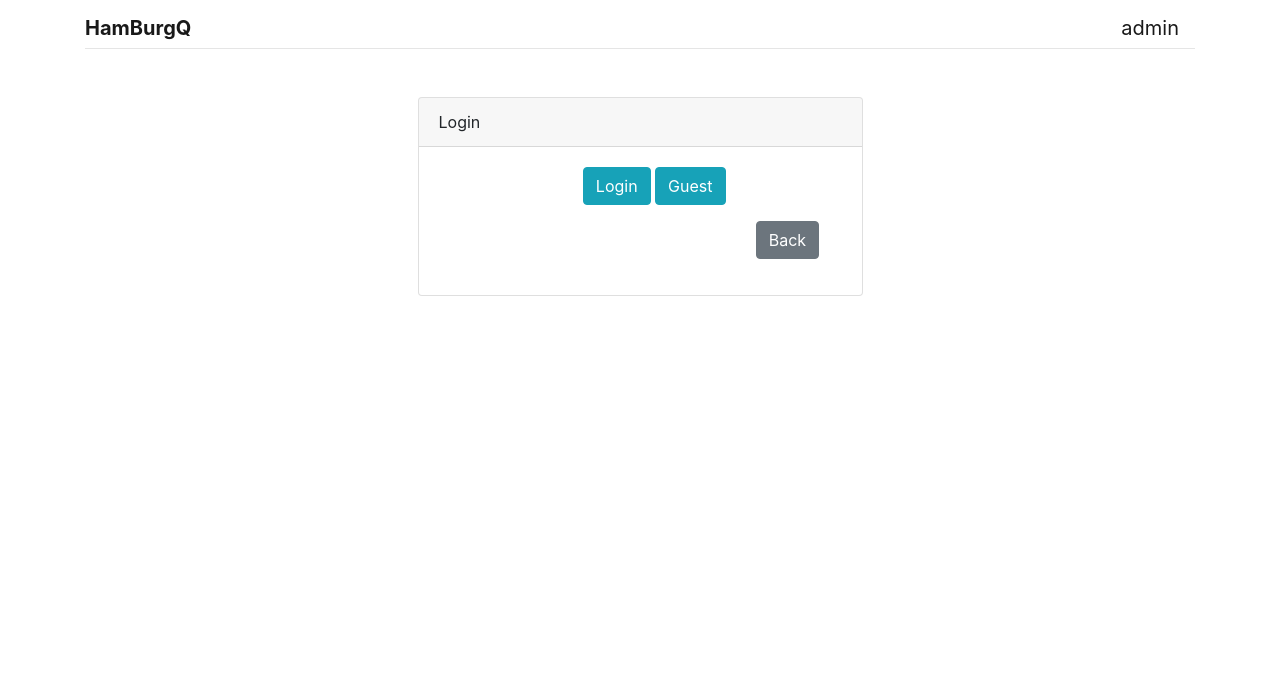
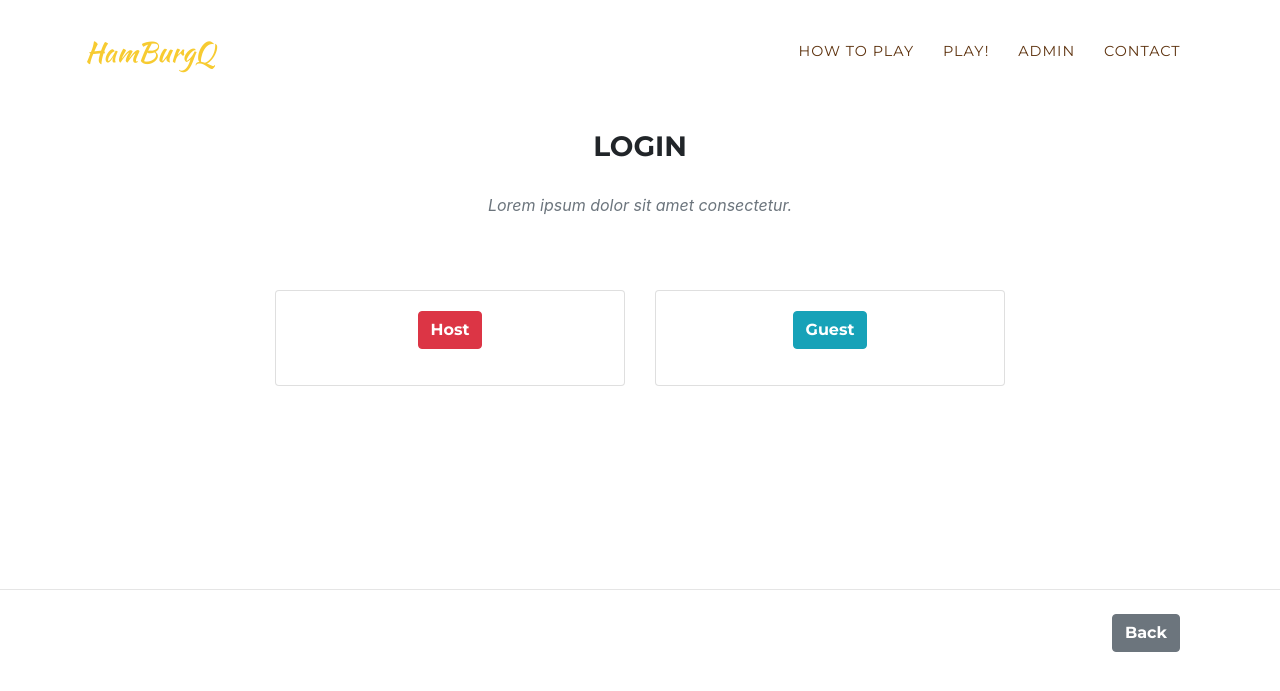
Before and after one commit to wodwine/HamburgQ, a Django app: page /login/ in a window 1280 px wide. Shown: the top 691 px of the page. Run offline with Django 3.2, Linux system fonts and the light colour scheme; some libraries are stand-ins or nearby versions; some web fonts are replaced.

Commit message:
ui login / basic

```diff
--- a/Game/templates/Home/mainpage.html
+++ b/Game/templates/Home/mainpage.html
@@ -1,5 +1,6 @@
 {% extends 'base.html' %}
 {% block method_content %}
+
 <!DOCTYPE html>
 <html lang="en">
 
--- a/Game/templates/Login/login.html
+++ b/Game/templates/Login/login.html
@@ -1,89 +1,83 @@
-<link href="//maxcdn.bootstrapcdn.com/bootstrap/4.1.1/css/bootstrap.min.css" rel="stylesheet" id="bootstrap-css">
-<script src="//maxcdn.bootstrapcdn.com/bootstrap/4.1.1/js/bootstrap.min.js"></script>
-<script src="//cdnjs.cloudflare.com/ajax/libs/jquery/3.2.1/jquery.min.js"></script>
-<!------ Include the above in your HEAD tag ---------->
+{% extends 'base.html' %}
+{% block method_content %}
 
-<!doctype html>
+<!DOCTYPE html>
 <html lang="en">
+
 <head>
-    <!-- Required meta tags -->
+
   <meta charset="utf-8">
   <meta name="viewport" content="width=device-width, initial-scale=1, shrink-to-fit=no">
+  <meta name="description" content="">
+  <meta name="author" content="">
 
-    <!-- Fonts -->
-    <link rel="dns-prefetch" href="https://fonts.gstatic.com">
-    <link href="https://fonts.googleapis.com/css?family=Raleway:300,400,600" rel="stylesheet" type="text/css">
+  <title>HamBurgQ</title>
 
-    <link rel="stylesheet" href="css/style.css">
+  {% load static %}
 
-    <link rel="icon" href="Favicon.png">
+  <link rel="stylesheet" type="text/css" href="{% static 'Home/css/style.css' %}">
+</head>
 
-    <!-- Bootstrap CSS -->
-    <link rel="stylesheet" href="https://stackpath.bootstrapcdn.com/bootstrap/4.1.3/css/bootstrap.min.css">
+<body>
 
-    <title>Login</title>
-    <nav class="navbar fixed-top navbar-expand-lg navbar-light white scrolling-navbar">
+  <section class="page-section" id="Play!">
+    <main class="login-form" style="margin:30px;">
+
         <div class="container">
+          <center><h3 class="section-heading text-uppercase">Login</h3></center>
+          </br><center><h3 class="section-subheading text-muted">Lorem ipsum dolor sit amet consectetur.</h3></center>
 
-                <a class="navbar-brand waves-effect" href="{% url 'Game:home' %}" target="_self">
-                    <strong>HamBurgQ</strong>
-                </a>
+            <div class="row justify-content-center">
+                <div class="col-lg-4 col-md-6 mb-4">
+                    <div class="card">
+                        <div class="card-body">
+                            <form action="" method="">
+                                <div class="form-group row">
+                                  <div class="col-md-12 text-center">
                                     {% if user.is_authenticated %}
-                <h>{{user.username.title}}</h>
-                <a href="{% url 'Game:log_out' %}">Logout</a>
+                                      <a href="host" target="_self" class="btn btn-danger btn-md">Login</a>
                                     {% else %}
-                <a class="navbar-brand waves-effect" href="{% url 'Game:admin' %}" target="_self">
-                    admin
+                                      <a href="{% url "social:begin" "google-oauth2" %}" class="btn btn-danger">Host
                                       </a>
                                     {% endif %}
                                   </div>
 
                                 </div>
-        </nav>
-</head>
-<body>
-
-<main class="login-form">
-    <div class="container">
-        <hr class="my-5">
-
-        <div class="row justify-content-center">
-            <div class="col-md-5">
+                            </form>
+                        </div>
+                    </div>
+                </div>
+                <div class="col-lg-4 col-md-6 mb-4">
                     <div class="card">
-                    <div class="card-header">Login</div>
                         <div class="card-body">
                             <form action="" method="">
                                 <div class="form-group row">
-                                    <div class="col-md-6 offset-md-4">
-                                        {% if user.is_authenticated %}
-                                        <a href="host" target="_self" class="btn btn-success btn-md">Host</a>
-                                        {% else %}
-                                        <a href="{% url "social:begin" "google-oauth2" %}" class="btn btn-info">
-                                            Login
-                                        </a>
-                                        {% endif %}
+                                  <div class="col-md-12 text-center">
                                     <a href="guest" target="_self" class="btn btn-info btn-md">Guest</a>
-                                    </div>
-                            </div>
-                            <div class="col-md-6 offset-md-9"><a href="{% url 'Game:home' %}" class="btn btn-secondary">
-                                Back
-                            </a>
                                   </div>
                                 </div>
                             </form>
                         </div>
                     </div>
+
                 </div>
             </div>
         </div>
+    </main>
+  </section>
+  <!-- Footer -->
+  <footer class="footer">
+    <hr class="my-4">
+    <div class="container">
+      <div class="col-lg-12 text-right">
+        <a href="http://127.0.0.1:8000" class="btn btn-secondary">Back</a>
+      </div>
+    </div>
+  </footer>
 
-</main>
-
-
-
-
-
-
+  <script src="{% static 'Login/js/guestjs'%}"></script>
 
 </body>
+
 </html>
+{% endblock method_content %}
```
Lines whose indentation alone changed are shown as unchanged.
